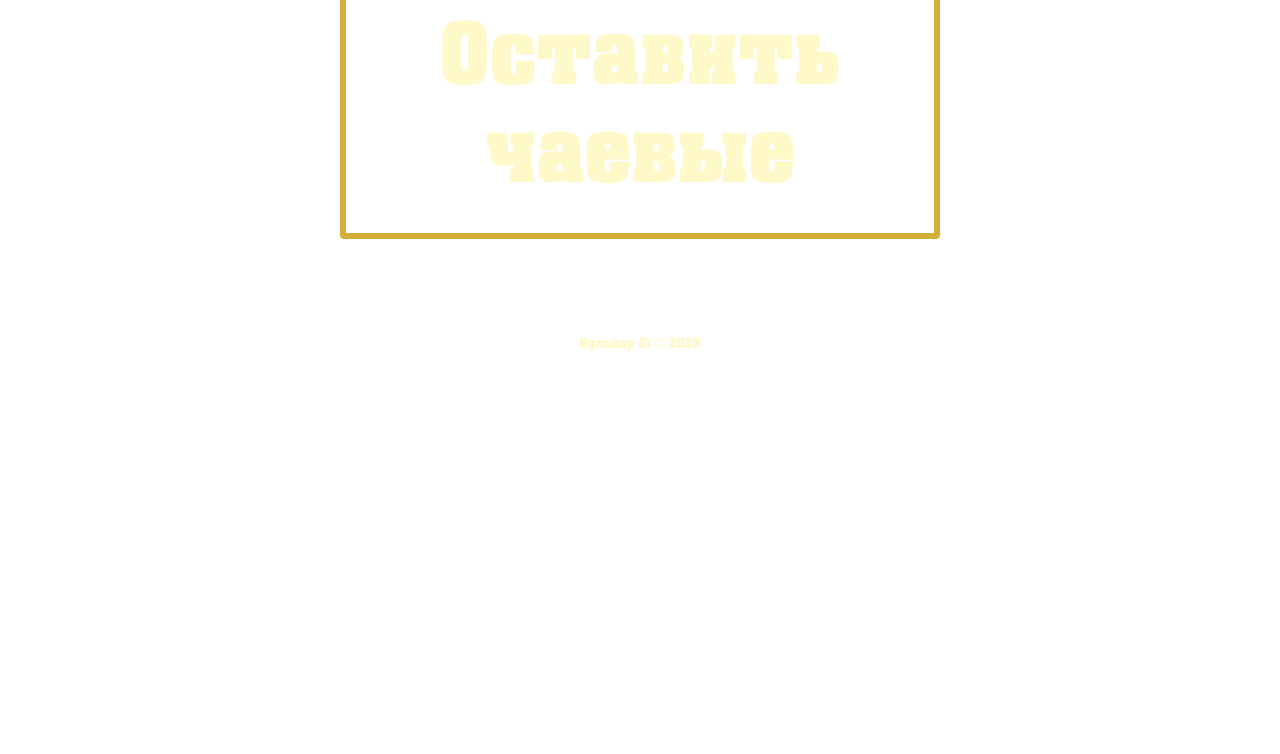
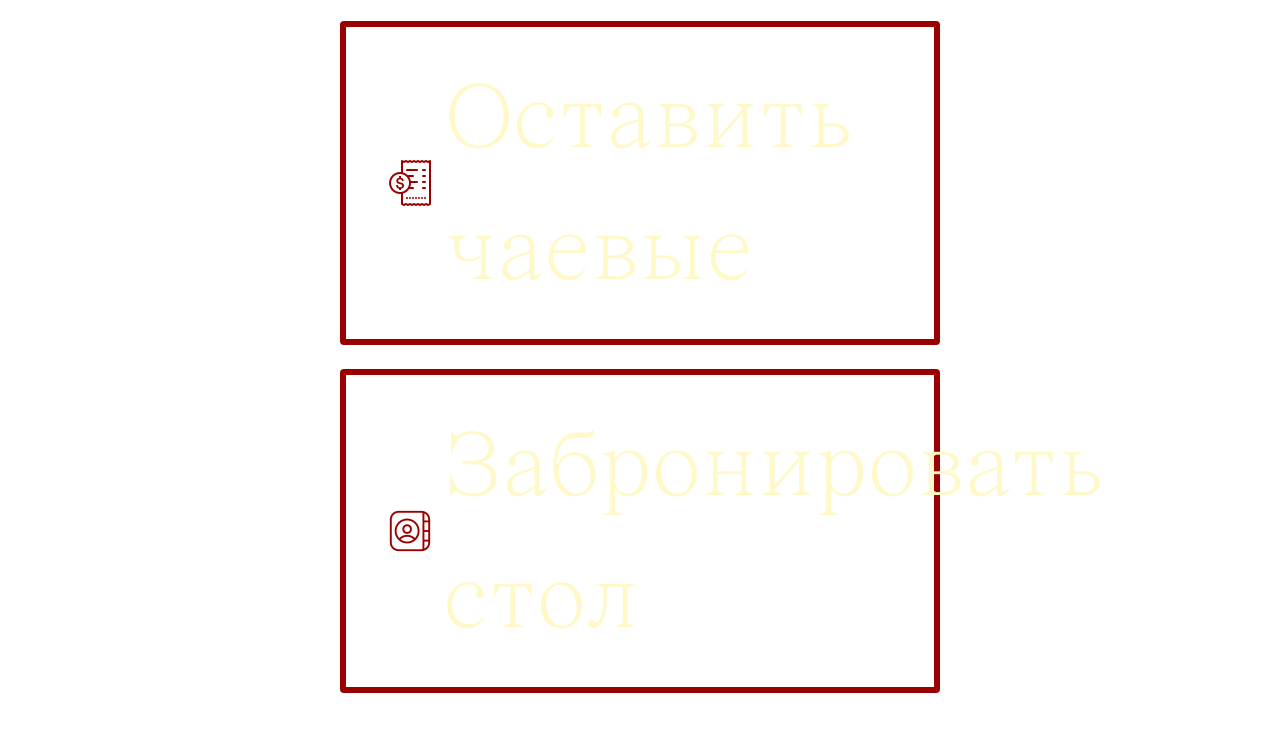
Before and after one commit to bulvar2161/intermediate-site, a plain HTML site: page index.html in a window 1280 px wide. Shown: the part 816-1570 px from the top of the page. Before the commit the page ends 1233 px from the top, so only its background shows below. Drawn offline with Linux system fonts and the light colour scheme.

Commit message:
Add files via upload

```diff
--- a/index.html
+++ b/index.html
@@ -22,8 +22,22 @@
         }
 
         @font-face {
+            font-family: 'Wremena';
+            src: url('./Wremena/Wremena-Light.ttf') format('truetype');
+            font-weight: normal;
+            font-style: normal;
+        }
+
+        @font-face {
             font-family: 'Politburo';
             src: url('./Politburo/Politburo.otf') format('opentype');
+            font-weight: normal;
+            font-style: normal;
+        }
+
+        @font-face {
+            font-family: 'Soyuz Grotesk';
+            src: url('./soyuz-grotesk/Soyuz Grotesk Bold.otf') format('opentype');
             font-weight: normal;
             font-style: normal;
         }
@@ -36,7 +50,7 @@
             --main-color: #9B0000;
             --aux-color-1: #0B2480;
             --aux-color-2: #FFF9CA;
-            --main-font: 'Politburo', 'Helvetica Neue', Arial, sans-serif;
+            --main-font: 'Wremena';
             --transition-timing: cubic-bezier(0.4, 0, 0.2, 1);
         }
 
@@ -58,6 +72,7 @@
             padding: 2rem;
             position: relative;
             overflow-x: hidden;
+            letter-spacing: 0.1em;
         }
 
         /* Фоновая анимация "винильной пыли" */
@@ -126,6 +141,7 @@
 
         .logo {
             text-align: center;
+
             margin-bottom: 4rem;
             opacity: 0;
             animation: fadeIn 1.5s var(--transition-timing) forwards;
@@ -149,15 +165,17 @@
         }
 
         .button {
-            background: transparent;
-            border: 6px solid var(--primary-accent-color);
+            display: flex;
+            align-items: center;
+            justify-content: flex-start;
+            border: 6px solid var(--main-color);
             color: var(--aux-color-2);
             padding: 1.5rem 2.5rem;
-            font-size: 5.6rem;
+            font-size: 6.0rem;
             cursor: pointer;
             transition: all 0.3s var(--transition-timing);
             text-decoration: none;
-            text-align: center;
+
             border-radius: 4px;
             opacity: 0;
             transform: translateY(20px);
@@ -167,12 +185,13 @@
         .button:nth-child(1) { animation-delay: 0.8s; }
         .button:nth-child(2) { animation-delay: 1s; }
         .button:nth-child(3) { animation-delay: 1.2s; }
+        .button:nth-child(4) { animation-delay: 1.4s; }
 
         .button:hover {
-            background-color: var(--primary-accent-color);
-            color: var(--button-hover-color);
+            background-color: var(--main-color);
+            color: var(--aux-color-2);
             transform: translateY(-2px);
-            box-shadow: 0 4px 12px rgba(212, 175, 55, 0.2);
+            box-shadow: 0 4px 12px rgba(155, 0, 0, 0.2);
         }
 
         .button:active {
@@ -242,9 +261,10 @@
         </div>
 
         <div class="buttons">
-            <a href="https://bulvar2161.github.io/bulvar21menu/#" class="button">Посмотреть меню</a>
-            <a href="https://yandex.ru/maps/org/bulvar_21/119025499425?si=9t8dyx5vwrpv29rm91gwb809kc" class="button">Оставить отзыв на Яндекс.Картах</a>
-            <a href="https://netmonet.co/qr/830163/tip?o=4" class="button">Оставить чаевые</a>
+            <a href="https://bulvar2161.github.io/bulvar21menu/#" class="button"><img src="./icons8-меню-ресторана-48.png" alt="Меню" style="vertical-align: middle; margin-right: 10px;">Посмотреть меню</a>
+            <a href="https://yandex.ru/maps/org/bulvar_21/119025499425?si=9t8dyx5vwrpv29rm91gwb809kc" class="button"><img src="./icons8-маркер-48.png" alt="Карты" style="vertical-align: middle; margin-right: 10px;">Отзыв на Яндекс.Картах</a>
+            <a href="https://netmonet.co/qr/830163/tip?o=4" class="button"><img src="./icons8-чаевые-50 (3).png" alt="Чаевые" style="vertical-align: middle; margin-right: 10px;">Оставить чаевые</a>
+            <a href="tel:+79381625273" class="button"><img src="./icons8-контакты-48.png" alt="Контакты" style="vertical-align: middle; margin-right: 10px;">Забронировать стол</a>
         </div>
     </div>
 
```
Also changed, not shown: Wremena/Wremena-Light.ttf (added), icons8-контакты-48.png (added), icons8-маркер-48.png (added), icons8-меню-ресторана-48.png (added), icons8-чаевые-50 (3).png (added), soyuz-grotesk/Soyuz Grotesk Bold.otf (added).
